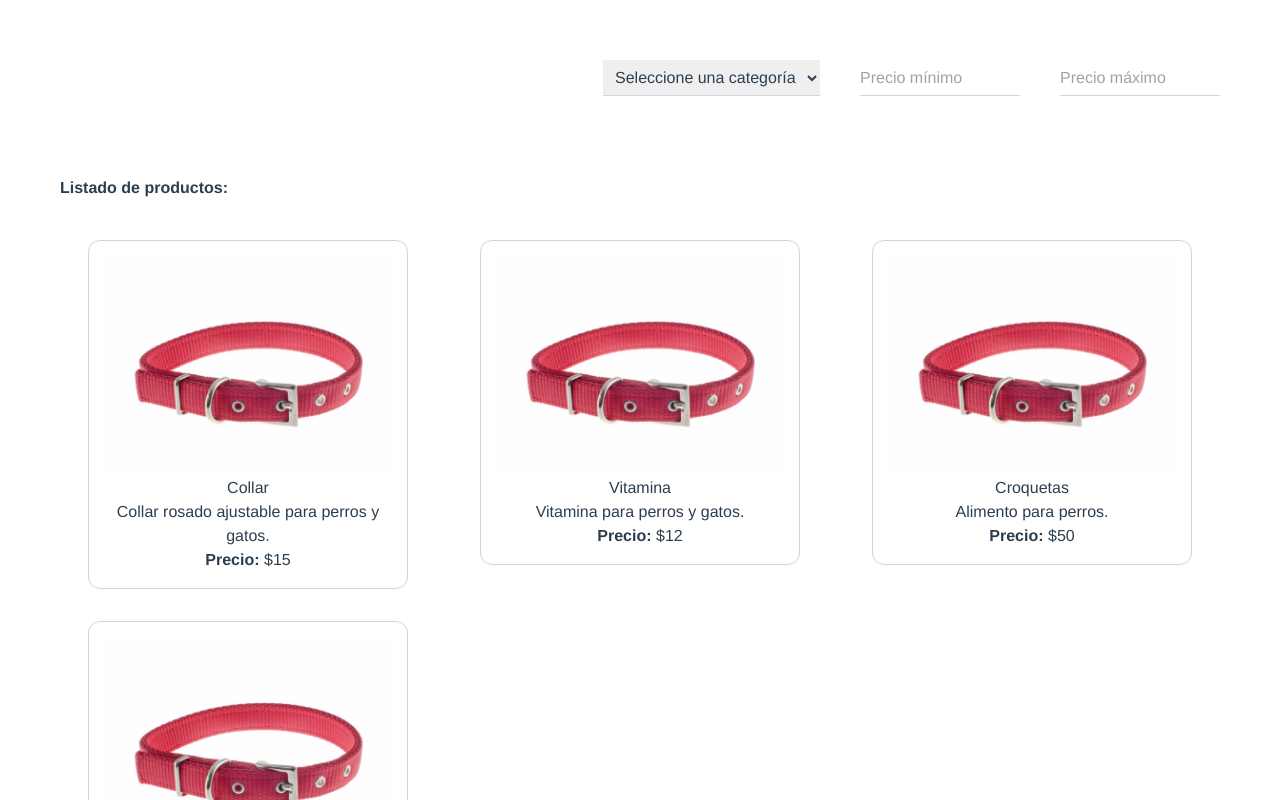
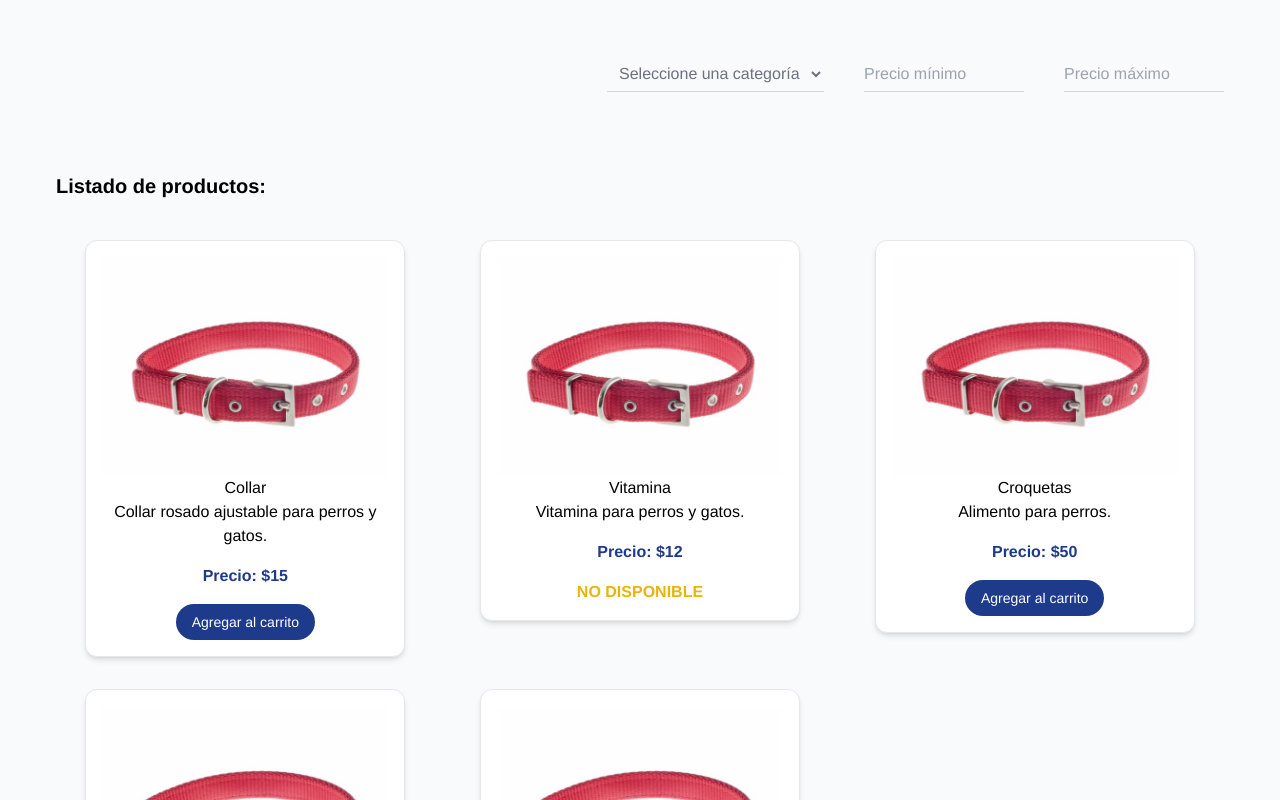
Before and after one commit to vdelianny/pet-shop, a Vue app: page / in a window 1280 px wide. Shown: the top 800 px of the page. Built offline with nearby package versions, Linux system fonts and the light colour scheme.

Commit message:
renderizado condicional

```diff
--- a/src/App.vue
+++ b/src/App.vue
@@ -1,5 +1,7 @@
 <template>
-  <ProductList />
+  <div class="bg-gray-50 min-h-screen p-14">
+    <ProductList />
+  </div>
 </template>
 
 <script setup>
@@ -12,7 +14,5 @@ import ProductList from "@/views/ProductList.vue"
   -webkit-font-smoothing: antialiased;
   -moz-osx-font-smoothing: grayscale;
   text-align: center;
-  color: #2c3e50;
-  margin: 60px;
 }
 </style>
--- a/src/assets/tailwind.css
+++ b/src/assets/tailwind.css
@@ -3,3 +3,9 @@
 @tailwind components;
 
 @tailwind utilities;
+
+
+input, select {
+    @apply bg-gray-50;
+    @apply text-gray-500;
+}
--- a/src/components/ProductCard.vue
+++ b/src/components/ProductCard.vue
@@ -1,18 +1,28 @@
 <template>
-  <div class="border border-gray-300 rounded-xl text-center m-auto w-80 p-4">
+  <div
+    class="bg-white border border-gray-200 shadow-md rounded-xl text-center m-auto w-80 p-4"
+  >
     <img :src="imageUrl" :alt="data.title" class="w-full" />
     <h3>{{ data.title }}</h3>
     <p>{{ data.description }}</p>
-    <p><strong>Precio: </strong>${{ data.price }}</p>
+    <p class="font-bold text-blue-900 mt-4">Precio: ${{ data.price }}</p>
+    <div class="mt-4">
+      <button
+        v-if="data.available"
+        class="bg-blue-900 text-white text-sm rounded-full py-2 px-4"
+      >
+        Agregar al carrito
+      </button>
+      <p v-else class="font-bold text-yellow-500">NO DISPONIBLE</p>
+    </div>
   </div>
 </template>
 
 <script setup>
-const imageUrl = "../products/collar.jpg"
-
 import { defineProps } from "vue"
 
+const imageUrl = "../products/collar.jpg"
 defineProps({
-  data: Object
+  data: Object,
 })
 </script>
--- /dev/null
+++ b/src/data.ts
@@ -0,0 +1,42 @@
+export const products = [
+  {
+    id: 1,
+    title: "Collar",
+    description: "Collar rosado ajustable para perros y gatos.",
+    category: "Accesorios",
+    price: 15,
+    available: true,
+  },
+  {
+    id: 2,
+    title: "Vitamina",
+    description: "Vitamina para perros y gatos.",
+    category: "Medicinas",
+    price: 12,
+    available: false,
+  },
+  {
+    id: 3,
+    title: "Croquetas",
+    description: "Alimento para perros.",
+    category: "Alimentos",
+    price: 50,
+    available: true,
+  },
+  {
+    id: 4,
+    title: "Atún",
+    description: "Alimento para gatos.",
+    category: "Alimentos",
+    price: 3.99,
+    available: true,
+  },
+  {
+    id: 5,
+    title: "Cama",
+    description: "Cama para perros pequeños.",
+    category: "Accesorios",
+    price: 230,
+    available: false,
+  },
+]
--- a/src/views/ProductList.vue
+++ b/src/views/ProductList.vue
@@ -14,7 +14,7 @@
       class="w-40 outline-none border-b border-gray-300"
     />
   </div>
-  <h2 class="mt-20 text-start font-semibold">
+  <h2 class="mt-20 text-start text-xl font-semibold">
     Listado de productos: {{ category }}
   </h2>
   <div class="mt-10 grid grid-cols-3 gap-x-4 gap-y-8">
@@ -22,12 +22,18 @@
       <ProductCard :data="product" />
     </div>
   </div>
+  <div v-show="!productsFiltered.length" class="mt-10">
+    <p class="text-center text-4xl font-semibold">
+      No hay productos disponibles
+    </p>
+  </div>
 </template>
 
 <script setup>
 import { ref, reactive, watch, onMounted } from "vue"
 import ProductCard from "@/components/ProductCard.vue"
 import CategoryFilter from "@/components/CategoryFilter.vue"
+import { products } from "@/data.ts"
 
 let category = ref("")
 let productsFiltered = ref([])
@@ -42,36 +48,6 @@ const categories = ref([
   { text: "Medicinas", value: "Medicinas" },
   { text: "Alimentos", value: "Alimentos" },
 ])
-const products = [
-  {
-    id: 1,
-    title: "Collar",
-    description: "Collar rosado ajustable para perros y gatos.",
-    category: "Accesorios",
-    price: 15,
-  },
-  {
-    id: 2,
-    title: "Vitamina",
-    description: "Vitamina para perros y gatos.",
-    category: "Medicinas",
-    price: 12,
-  },
-  {
-    id: 3,
-    title: "Croquetas",
-    description: "Alimento para perros.",
-    category: "Alimentos",
-    price: 50,
-  },
-  {
-    id: 4,
-    title: "Cama",
-    description: "Cama para perros pequeños.",
-    category: "Accesorios",
-    price: 230,
-  },
-]
 
 //Watchers and lifecycle
 watch(
@@ -101,7 +77,6 @@ watch(
       //returning matching elements
       return matchesCategory && matchesMin && matchesMax
     })
-    //filters validation
   },
   { deep: true }
 )
```
